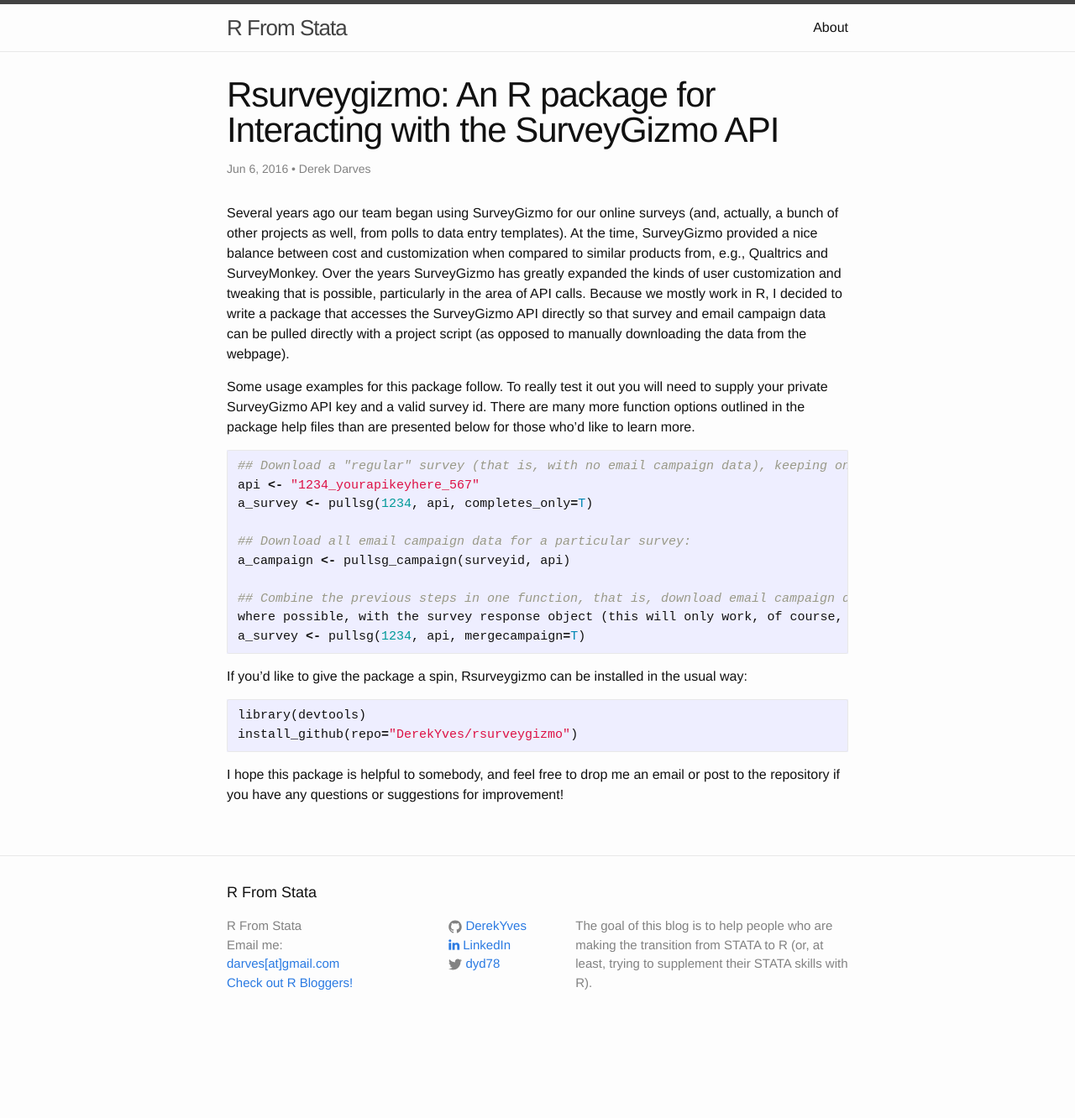
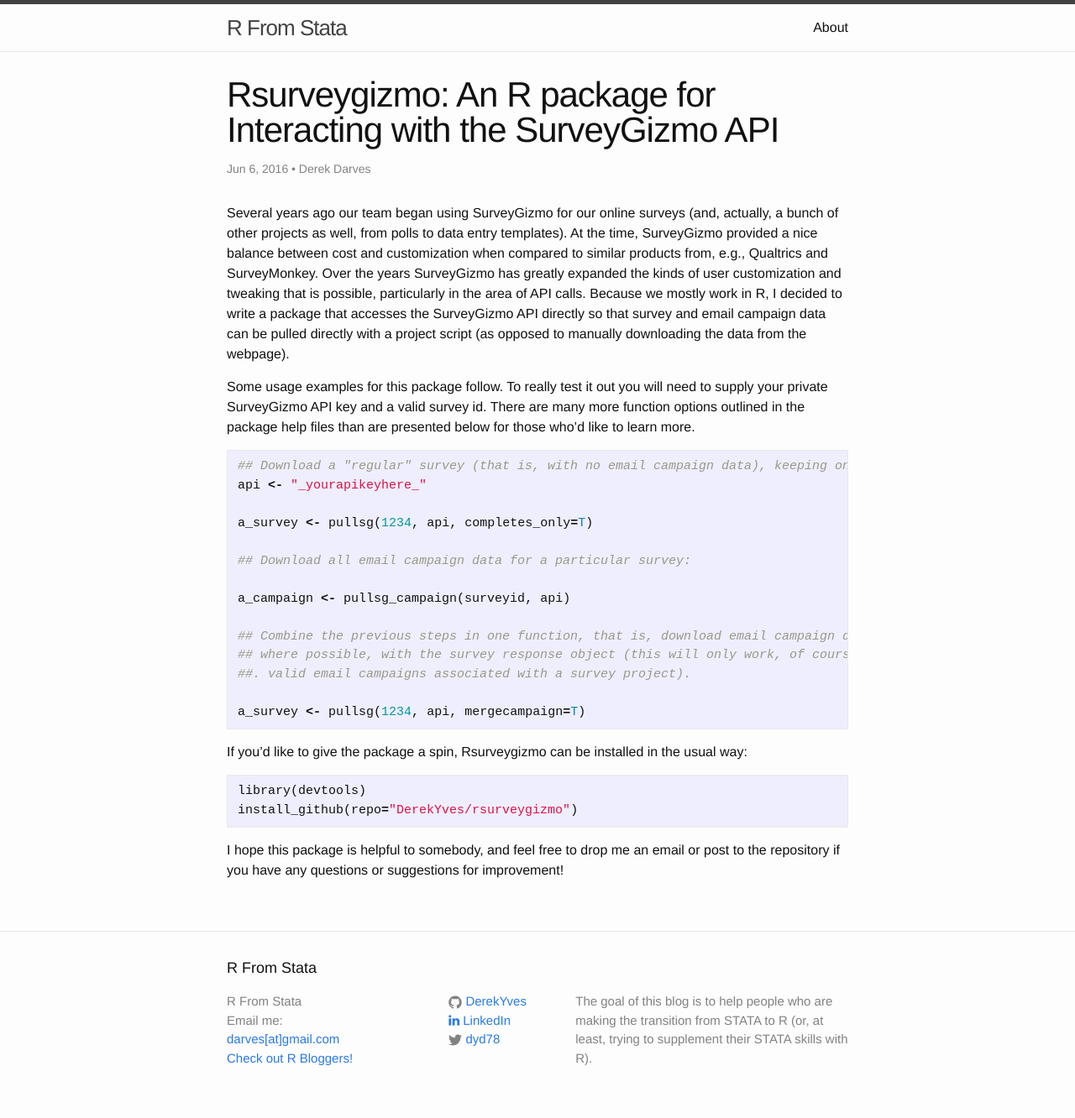
Before and after one commit to DerekYves/blog_archives, a Jekyll site: the page built from _posts/2016-06-06-RSurveygizmo.markdown, in a window 1280 px wide. Shown: the whole page at 84% size. Built offline with Jekyll 4.4.1, drawn with Linux system fonts in a browser that asks for light colours; nearby versions of some CDN libraries; before the commit the page ends 1242 px from its top, so only the background shows below that.

Commit message:
Example update

````diff
--- a/_posts/2016-06-06-RSurveygizmo.markdown
+++ b/_posts/2016-06-06-RSurveygizmo.markdown
@@ -22,14 +22,18 @@
 
 ```r
 ## Download a "regular" survey (that is, with no email campaign data), keeping only complete responses:
-api <- "1234_yourapikeyhere_567"
+api <- "_yourapikeyhere_"
+
 a_survey <- pullsg(1234, api, completes_only=T)
 
 ## Download all email campaign data for a particular survey:
+
 a_campaign <- pullsg_campaign(surveyid, api)
 
 ## Combine the previous steps in one function, that is, download email campaign data and merge it,
-where possible, with the survey response object (this will only work, of course, when there are valid email campaigns associated with a survey project).
+## where possible, with the survey response object (this will only work, of course, when there are
+##. valid email campaigns associated with a survey project).
+
 a_survey <- pullsg(1234, api, mergecampaign=T)
 ```
 
````
